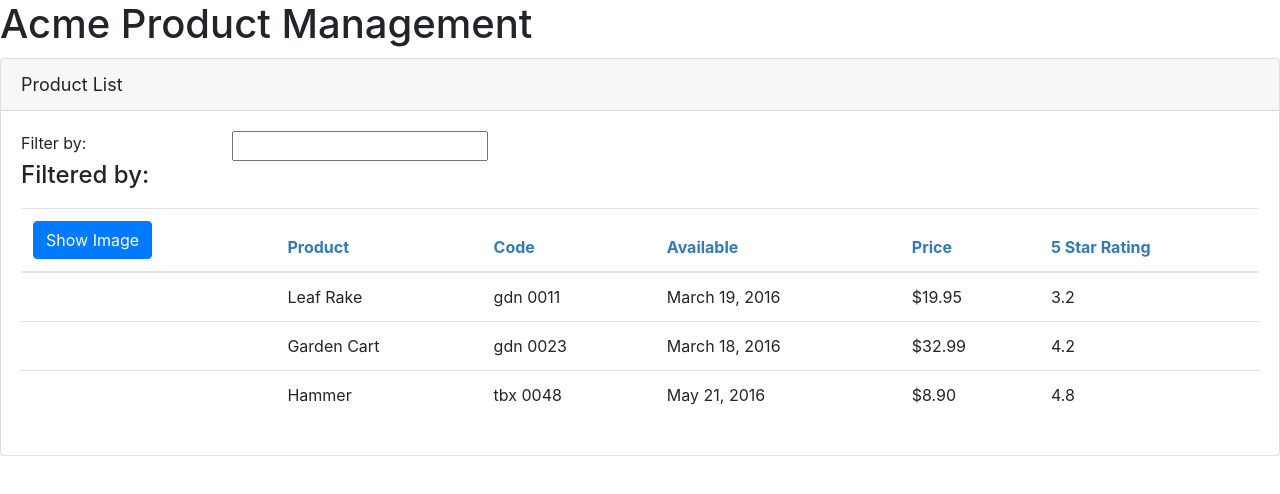
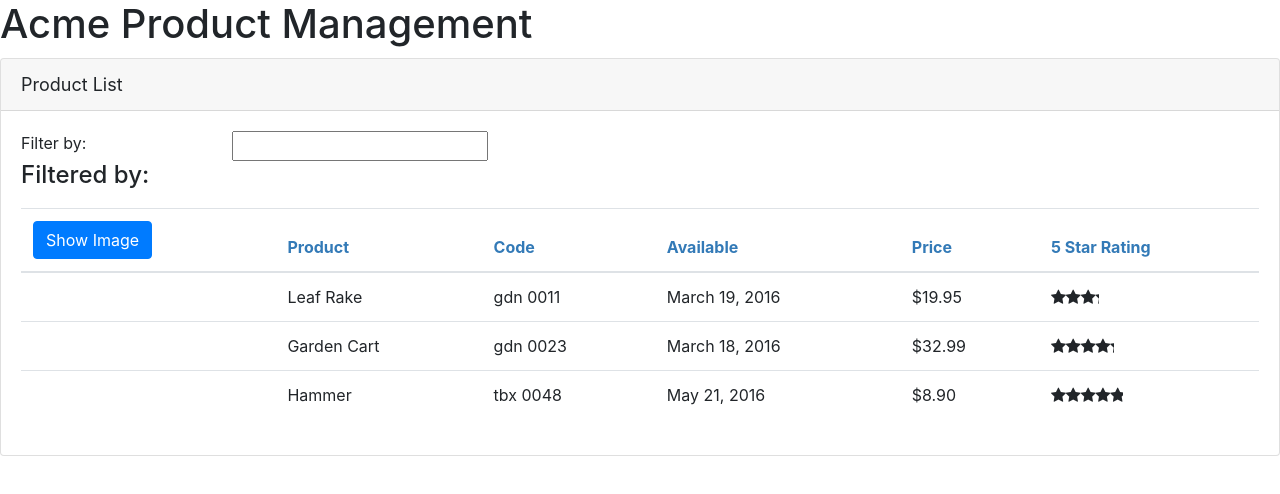
Before and after one commit to yurenwang/APM, an Angular app: page / in a window 1280 px wide. Shown: the top 494 px of the page. Built offline with nearby package versions, Linux system fonts and the light colour scheme.

Commit message:
Add nested star component and data input/output with it

```diff
--- a/src/app/app.module.ts
+++ b/src/app/app.module.ts
@@ -1,15 +1,18 @@
 import { BrowserModule } from '@angular/platform-browser';
 import { NgModule } from '@angular/core';
 import { FormsModule} from '@angular/forms';
+
 import { AppComponent } from './app.component';
 import { ProductListComponent } from './products/product-list.component';
 import { ConvertToSpacesPipe } from './shared/convert-to-spaces.pipe';
+import { StarComponent } from './shared/star.component';
 
 @NgModule({
   declarations: [
     AppComponent,
     ProductListComponent,
-    ConvertToSpacesPipe
+    ConvertToSpacesPipe,
+    StarComponent
   ],
   imports: [
     BrowserModule,
--- a/src/app/products/product-list.component.html
+++ b/src/app/products/product-list.component.html
@@ -44,7 +44,10 @@
                         <td> {{product.productCode | lowercase | convertToSpaces: '-' }} </td>
                         <td> {{product.releaseDate}} </td>
                         <td> {{product.price | currency:'USD':'symbol':'1.2-2'}} </td>
-                        <td> {{product.starRating}} </td>
+                        <td>
+                            <pm-star [rating] = 'product.starRating'
+                                (ratingClicked)='onRatingClicked($event)'></pm-star>
+                        </td>
                     </tr>
                 </tbody>
             </table>
--- a/src/app/products/product-list.component.ts
+++ b/src/app/products/product-list.component.ts
@@ -60,6 +60,10 @@
         this.listFilter = '';
     }
 
+    onRatingClicked(message: string): void {
+        this.pageTitle = 'Product List: ' + message;
+    }
+
     performFilter(filterBy: string): IProduct[] {
         filterBy = filterBy.toLocaleLowerCase();
         return this.products.filter((product: IProduct) =>
--- a/src/app/shared/star.component.html
+++ b/src/app/shared/star.component.html
@@ -1,6 +1,7 @@
 <div class="crop"
      [style.width.px]="starWidth"
-     [title]="rating">
+     [title]="rating"
+     (click)="onClick()">
   <div style="width: 75px">
     <span class="fa fa-star"></span>
     <span class="fa fa-star"></span>
--- /dev/null
+++ b/src/app/shared/star.component.ts
@@ -0,0 +1,23 @@
+import { Component, OnChanges, Input, EventEmitter, Output } from "@angular/core";
+
+@Component({
+    selector: 'pm-star',
+    templateUrl: './star.component.html',
+    styleUrls: ['./star.component.css']
+})
+export class StarComponent implements OnChanges {
+
+    @Input() rating: number;
+    starWidth: number;
+    @Output() ratingClicked: EventEmitter<string> =
+        new EventEmitter<string>();
+
+    ngOnChanges(): void {
+        this.starWidth = this.rating * 75 / 5;
+    }
+
+    onClick(): void {
+        this.ratingClicked.emit(`The rating ${this.rating} was clicked!`);
+    }
+
+}
```
